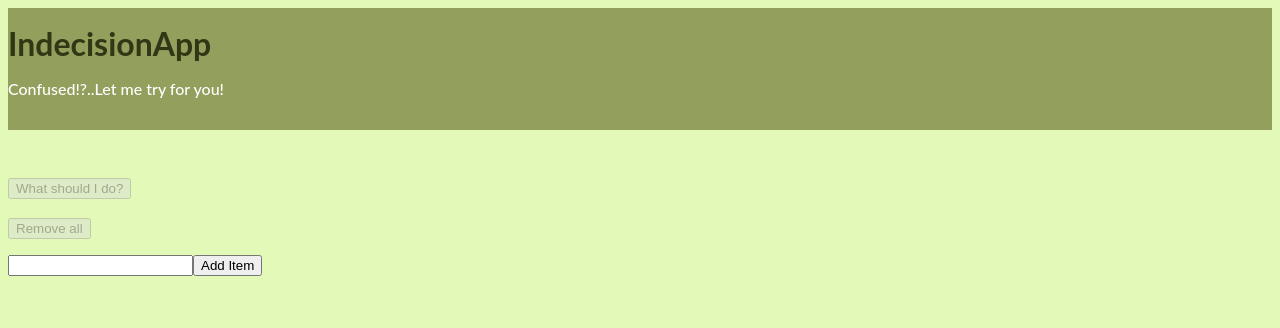
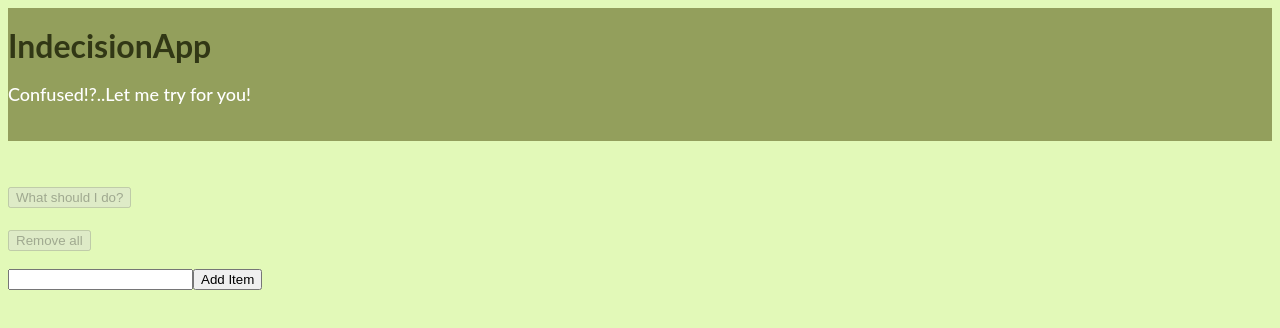
Before and after one commit to poornesh-pH/indecisionapp-react, a React (Create React App) app: page / in a window 1280 px wide. Shown: the top 328 px of the page. Built offline with nearby package versions, Linux system fonts and the light colour scheme.

Commit message:
3 files modified

```diff
--- a/src/styles/_settings.scss
+++ b/src/styles/_settings.scss
@@ -4,7 +4,7 @@ $green3: #939f5c;
 $green4: #313715;
 $white: #ffffff;
 
-$s-size: 1.2 rem;
+$s-size: 1.2rem;
 $m-size: 1.8rem;
-$l-size: 3.2 rem;
-$xl-size: 4.6 rem;
+$l-size: 3.2rem;
+$xl-size: 4.6rem;
--- a/src/styles/base/_base.scss
+++ b/src/styles/base/_base.scss
@@ -3,6 +3,6 @@ html {
 }
 body {
   font-family: Lato;
-  font-size: 1.6rem;
+  font-size: $m-size;
   background-color: $green1;
 }
--- a/src/styles/components/_header.scss
+++ b/src/styles/components/_header.scss
@@ -1,15 +1,15 @@
 .header {
   background-color: $green3;
   color: $green4;
-  margin-bottom: 4.8rem;
-  padding: 1.6rem 0;
+  margin-bottom: $xl-size;
+  padding:$m-size 0;
 }
 .header__title {
-  font-size: 3.2rem;
+  font-size: $l-size;
   margin: 0;
 }
 .header__subtitle {
-  font-size: 1.6rem;
+  font-size: $m-size;
   font-weight: 500;
   color: $white;
 }
```
